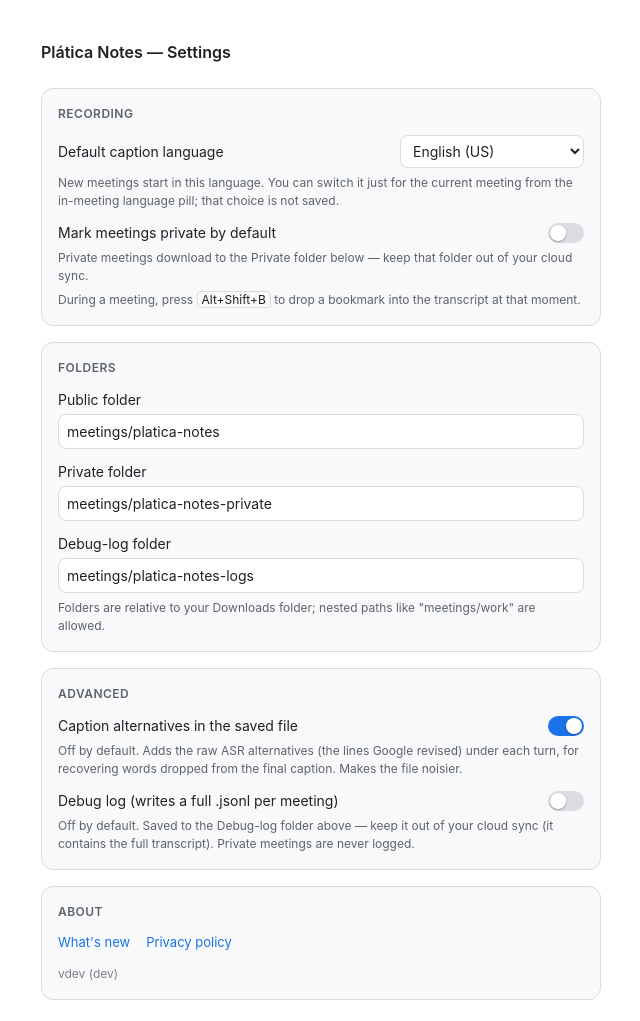
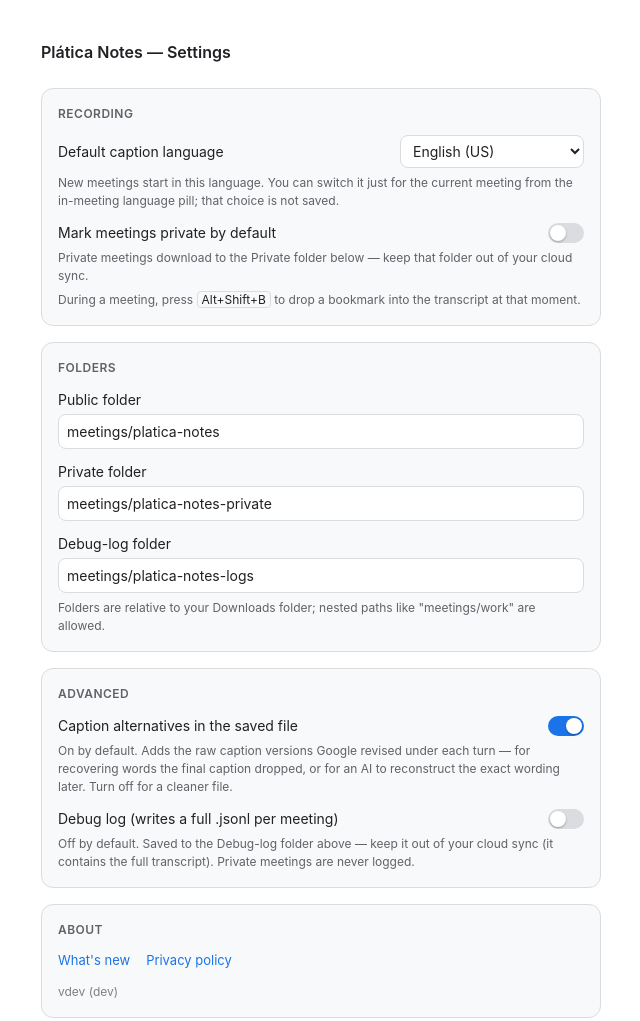
Before and after one commit to coder0techs/platica-notes, a website with bundled scripts: page public/options.html in a window 1280 px wide. Shown: the whole page, without its empty margins (319-959 px from the left). Built offline with nearby package versions, Linux system fonts and the light colour scheme; some packages are replaced by stand-ins of ours.

Commit message:
docs(options): correct caption-alternatives hint to on-by-default

```diff
--- a/public/options.html
+++ b/public/options.html
@@ -50,7 +50,7 @@
         <span>Caption alternatives in the saved file</span>
         <input type="checkbox" id="caption-alternatives">
       </label>
-      <p class="hint">Off by default. Adds the raw ASR alternatives (the lines Google revised) under each turn, for recovering words dropped from the final caption. Makes the file noisier.</p>
+      <p class="hint">On by default. Adds the raw caption versions Google revised under each turn — for recovering words the final caption dropped, or for an AI to reconstruct the exact wording later. Turn off for a cleaner file.</p>
       <label class="row">
         <span>Debug log (writes a full .jsonl per meeting)</span>
         <input type="checkbox" id="debug-log">
```
